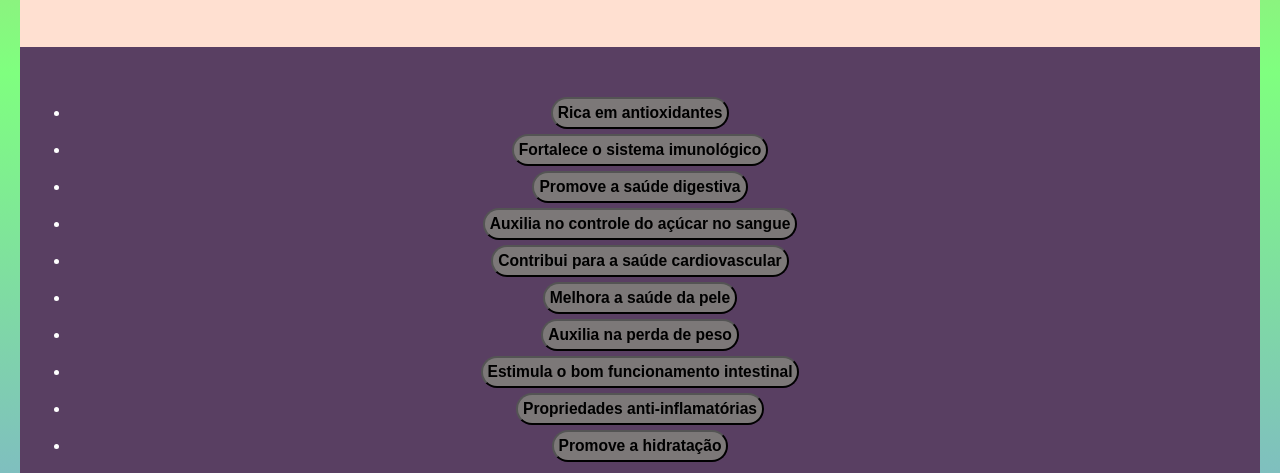
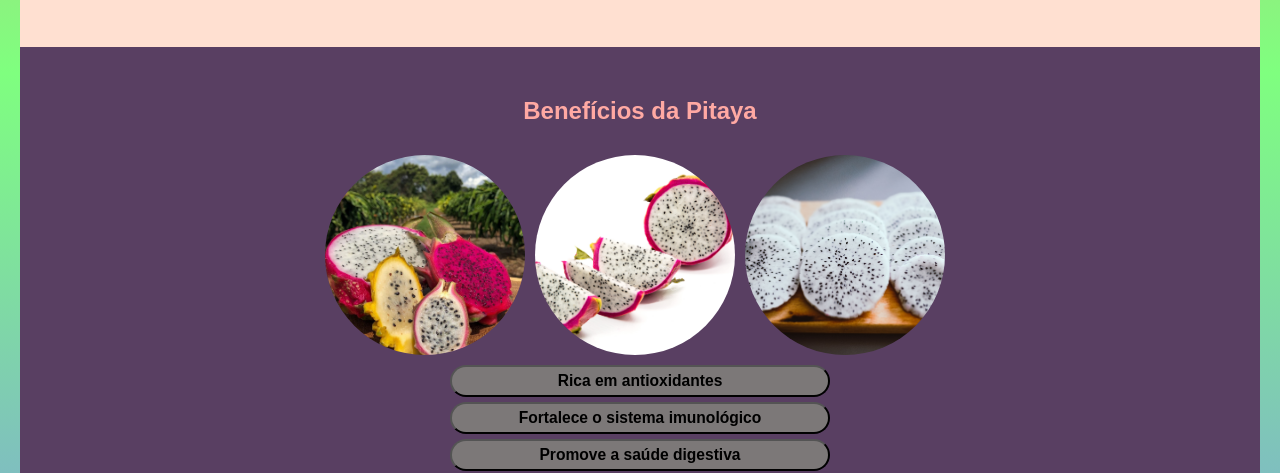
Before and after one commit to johnniewalke/pitaya, a plain HTML site: page site/index.html in a window 1280 px wide. Shown: the part 487-960 px from the top of the page. Drawn offline with Linux system fonts and the light colour scheme.

Commit message:
feat: adicionado novamente as imagens de beneficios

```diff
--- a/site/index.html
+++ b/site/index.html
@@ -34,6 +34,12 @@
         </section>
 
         <section class="section-dark">
+            <h2>Benefícios da Pitaya</h2>
+            <div class="pitaya-images_beneficios">
+                <img src="img/beneficio_1.jpeg" alt="Pitaya" class="move-image">
+                <img src="img/beneficio_2.jpg" alt="Pitaya" class="move-image">
+                <img src="img/beneficio_3.jpg" alt="Pitaya" class="move-image">
+            </div>
             <div class="lista">
                 <ul>
                   <li>
--- a/site/script.js
+++ b/site/script.js
@@ -13,6 +13,7 @@ function moveLights() {
 }
 
 moveLights();
+// luzes botão
 
 // Deslocamento de imagens
 const images = document.querySelectorAll('.move-image');
--- a/site/styles.css
+++ b/site/styles.css
@@ -89,7 +89,6 @@ main {
     object-fit: cover;
     border-radius: 50%;
     margin: 10px 10px 10px 0px;
-    animation: moveImage 6s infinite alternate;
 }
 
 .tipos_pitaya table {
@@ -179,6 +178,10 @@ footer p {
     font-family: Arial, sans-serif;
 }
 
+.lista li {
+    list-style-type: none;
+}
+
 .item {
     cursor: pointer;
     padding: 5px;
@@ -186,10 +189,12 @@ footer p {
     margin-bottom: 5px;
     border-radius: 40px;
     outline: none;
+    width: 380px;
 }
 
 .info {
     display: none;
     background-color: #888888;
     padding: 10px;
+    width: 380px;
 }
```
